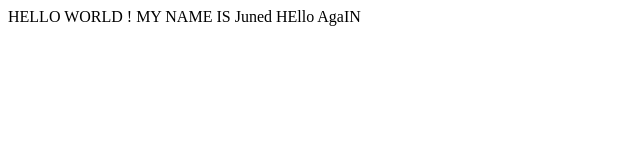
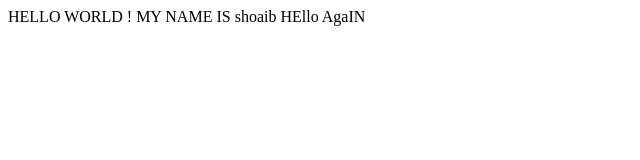
Before and after one commit to tshoaib06/web_programming_lec_0, a plain HTML site: page index.html in a window 1280 px wide. Shown: the full height of the page, 0-640 px from the left. Drawn offline with Linux system fonts and the light colour scheme.

Commit message:
Update index.html

```diff
--- a/index.html
+++ b/index.html
@@ -8,7 +8,7 @@
 </head>
 
 <body>
-    HELLO WORLD ! MY NAME IS Juned
+    HELLO WORLD ! MY NAME IS shoaib
     HEllo AgaIN
 
 </body>
```
